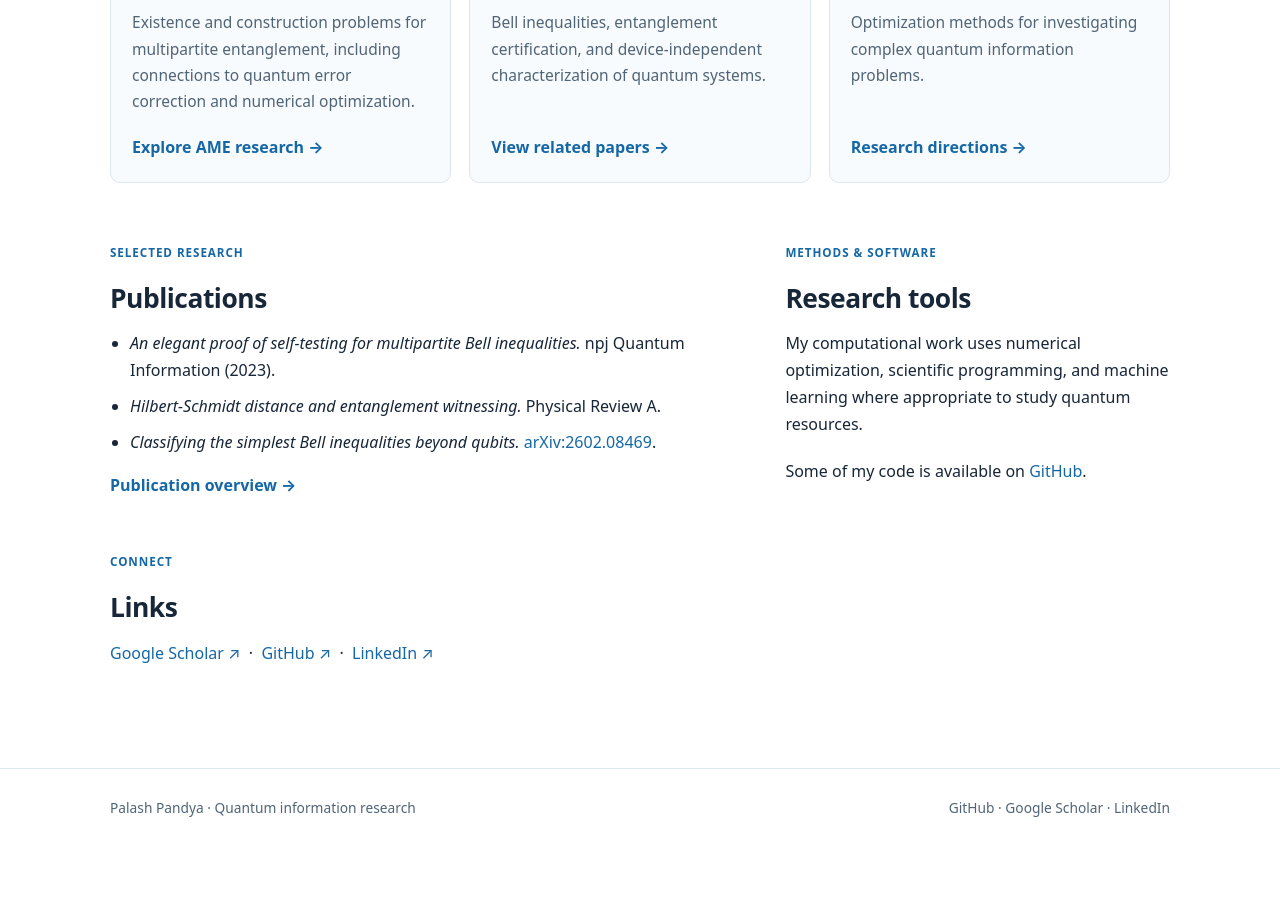
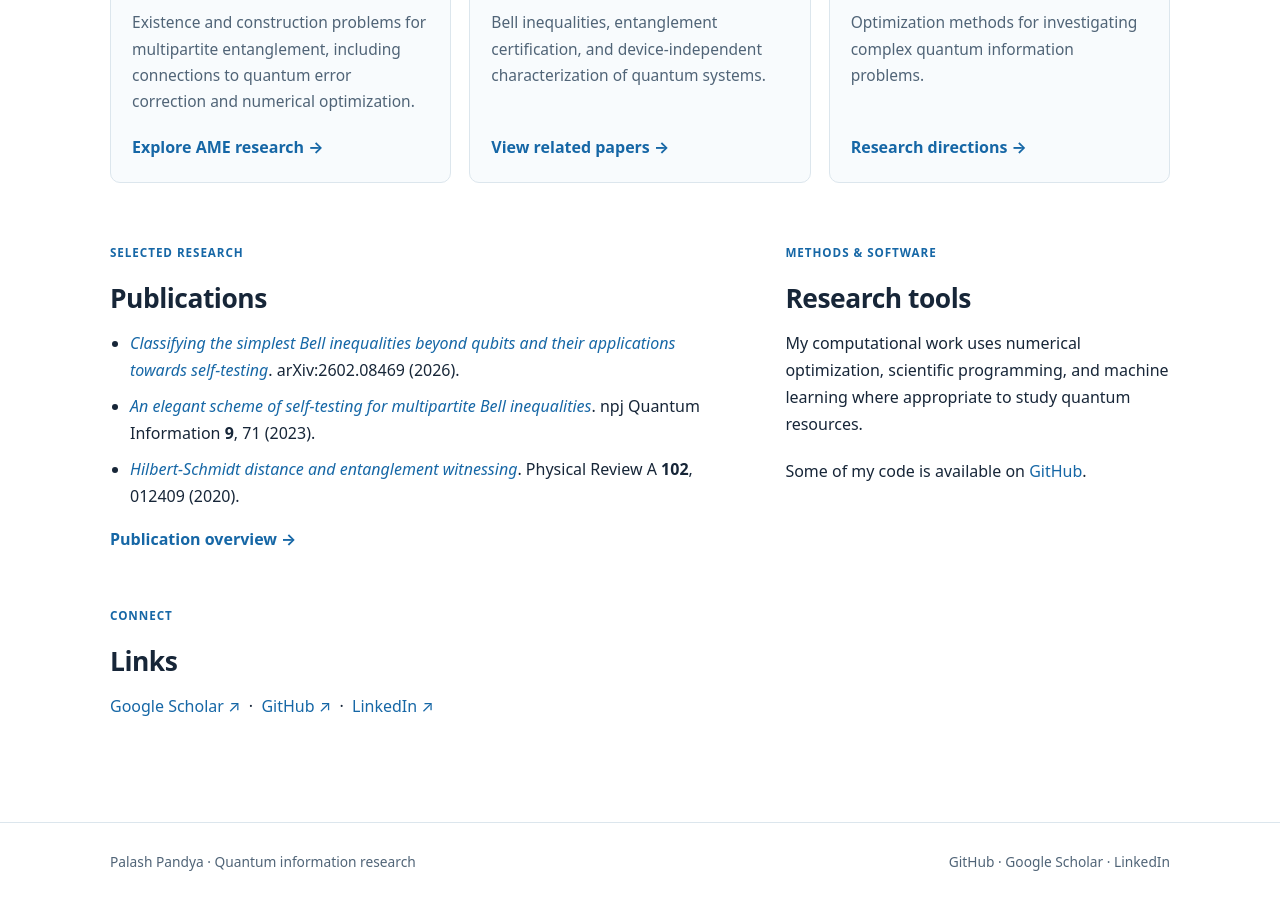
Before and after one commit to palashpandya/palashpandya.github.io, a Jekyll site: the page built from index.md, in a window 1280 px wide and 900 px high, scrolled down 678 px. Built offline with Jekyll 4.4.1, drawn with Linux system fonts in a browser that asks for light colours; before the commit the page ends 1525 px from its top, so only the background shows below that.

Commit message:
Correct linked bibliographic details on homepage

```diff
--- a/index.md
+++ b/index.md
@@ -24,9 +24,9 @@ layout: default
 <p class="eyebrow">Selected research</p>
 <h2>Publications</h2>
 <ul class="text-list">
-<li><em>An elegant proof of self-testing for multipartite Bell inequalities.</em> npj Quantum Information (2023).</li>
-<li><em>Hilbert-Schmidt distance and entanglement witnessing.</em> Physical Review A.</li>
-<li><em>Classifying the simplest Bell inequalities beyond qubits.</em> <a href="https://arxiv.org/abs/2602.08469">arXiv:2602.08469</a>.</li>
+<li><a href="https://arxiv.org/abs/2602.08469"><em>Classifying the simplest Bell inequalities beyond qubits and their applications towards self-testing</em></a>. arXiv:2602.08469 (2026).</li>
+<li><a href="https://doi.org/10.1038/s41534-023-00735-3"><em>An elegant scheme of self-testing for multipartite Bell inequalities</em></a>. npj Quantum Information <strong>9</strong>, 71 (2023).</li>
+<li><a href="https://doi.org/10.1103/PhysRevA.102.012409"><em>Hilbert-Schmidt distance and entanglement witnessing</em></a>. Physical Review A <strong>102</strong>, 012409 (2020).</li>
 </ul>
 <p><a class="link-arrow" href="{{ '/publications/' | relative_url }}">Publication overview →</a></p>
 </div>
```
